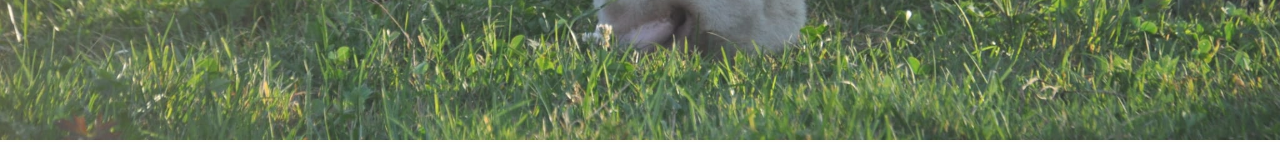
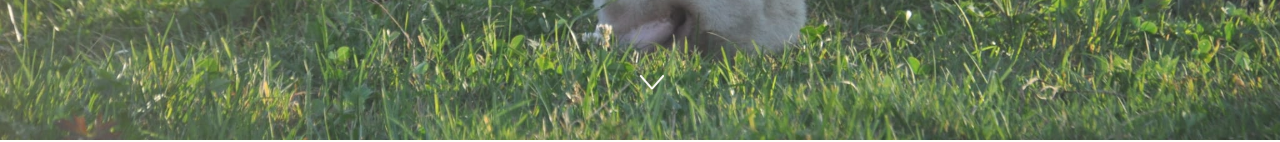
Before and after one commit to Umekluschter/biohof-rinisgmuende, an Angular app: page /home in a window 1280 px wide. Shown: the part 660-802 px from the top of the page. Built offline with nearby package versions, Linux system fonts and the light colour scheme.

Commit message:
feat: Scroll-Arrow auf Home-Page

```diff
--- a/src/framework/gmuende-header/gmuende-header.component.ts
+++ b/src/framework/gmuende-header/gmuende-header.component.ts
@@ -20,11 +20,13 @@
   public constructor() {
     const scrollEvent = fromEvent(window, 'scroll', { capture: true }).pipe(
       map(() => document.documentElement.scrollTop > 50),
+      distinctUntilChanged(),
       takeUntilDestroyed(),
     );
 
     const mouseEvent = fromEvent<MouseEvent>(window, 'mousemove').pipe(
       map((event) => event.clientY > 100),
+      distinctUntilChanged(),
       takeUntilDestroyed(),
     );
 
--- a/src/sites/gmuende-home/gmuende-home.component.html
+++ b/src/sites/gmuende-home/gmuende-home.component.html
@@ -1,7 +1,14 @@
 <!-- <gmuende-carousel></gmuende-carousel> -->
 <div class="bg-image image-1">
     <div class="caption">
-        <span class="border text-bold">Biohof Rinisgmünde</span>
+        <span class="caption-text text-bold">Biohof Rinisgmünde</span>
+    </div>
+    <div #arrow class="arrow">
+        <svg xmlns="http://www.w3.org/2000/svg" fill="none" viewBox="0 0 24 24" height="24" width="24">
+            <path stroke="currentColor" stroke-linecap="round" stroke-linejoin="round"
+                d="M0.729984 5.756544L11.632512 18.078143999999998C11.827487999999999 18.29856 12.171456 18.29856 12.366527999999999 18.078143999999998L23.270016 5.756544"
+                stroke-width="2"></path>
+        </svg>
     </div>
 </div>
 <div class="text-1">
--- a/src/sites/gmuende-home/gmuende-home.component.scss
+++ b/src/sites/gmuende-home/gmuende-home.component.scss
@@ -15,7 +15,8 @@
         width: 100%;
         text-align: center;
 
-        .border {
+        .caption-text {
+            user-select: none;
             color: var(--color-text-light);
             padding: 1rem;
             font-size: 3rem;
@@ -29,6 +30,20 @@
 .image-1 {
     background-image: url(../../assets/images/1714167866795.jpg);
     min-height: 100dvh;
+
+    .arrow {
+        position: absolute;
+        bottom: 5dvh;
+        left: 50%;
+        color: var(--color-text-light);
+        opacity: 1;
+        transition: opacity 0.3s;
+        animation: 1.5s ease-in-out infinite alternate arrow-animation;
+
+        &.hide {
+            opacity: 0;
+        }
+    }
 }
 
 .text-1 {
@@ -62,3 +77,23 @@
         margin: 0;
     }
 }
+
+@keyframes arrow-animation {
+    from {
+        transform: translateY(0%);
+    }
+
+    to {
+        transform: translateY(1rem);
+    }
+}
+
+@keyframes arrow-fade-out-animation {
+    from {
+        opacity: 1;
+    }
+
+    to {
+        opacity: 0;
+    }
+}
--- a/src/sites/gmuende-home/gmuende-home.component.ts
+++ b/src/sites/gmuende-home/gmuende-home.component.ts
@@ -1,5 +1,7 @@
-import { Component } from '@angular/core';
+import { Component, ElementRef, viewChild } from '@angular/core';
 import { GmuendeCarouselComponent } from '../../framework/gmuende-carousel/gmuende-carousel.component';
+import { distinctUntilChanged, fromEvent, map } from 'rxjs';
+import { takeUntilDestroyed } from '@angular/core/rxjs-interop';
 
 @Component({
   selector: 'gmuende-home',
@@ -9,5 +11,19 @@
   styleUrl: './gmuende-home.component.scss'
 })
 export class GmuendeHomeComponent {
+  private readonly arrow = viewChild.required<ElementRef>('arrow');
 
+  constructor() {
+    fromEvent(window, 'scroll', { capture: true }).pipe(
+      map(() => document.documentElement.scrollTop > 75),
+      distinctUntilChanged(),
+      takeUntilDestroyed(),
+    ).subscribe((scrolled) => {
+      if (scrolled) {
+        this.arrow().nativeElement.classList.add('hide');
+      } else {
+        this.arrow().nativeElement.classList.remove('hide');
+      }
+    });
+  }
 }
```
Also changed, not shown: src/assets/arrow-down.svg (added).
